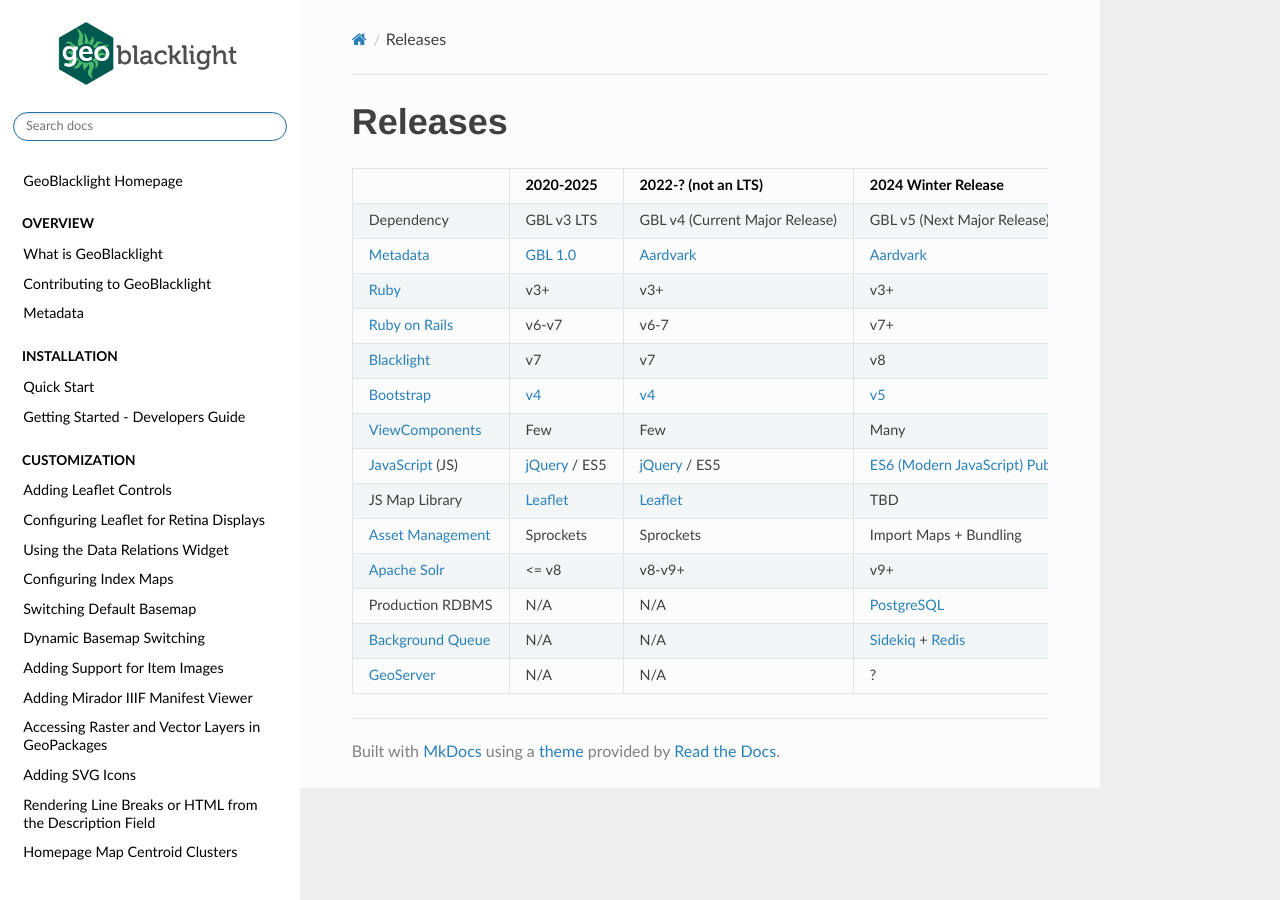
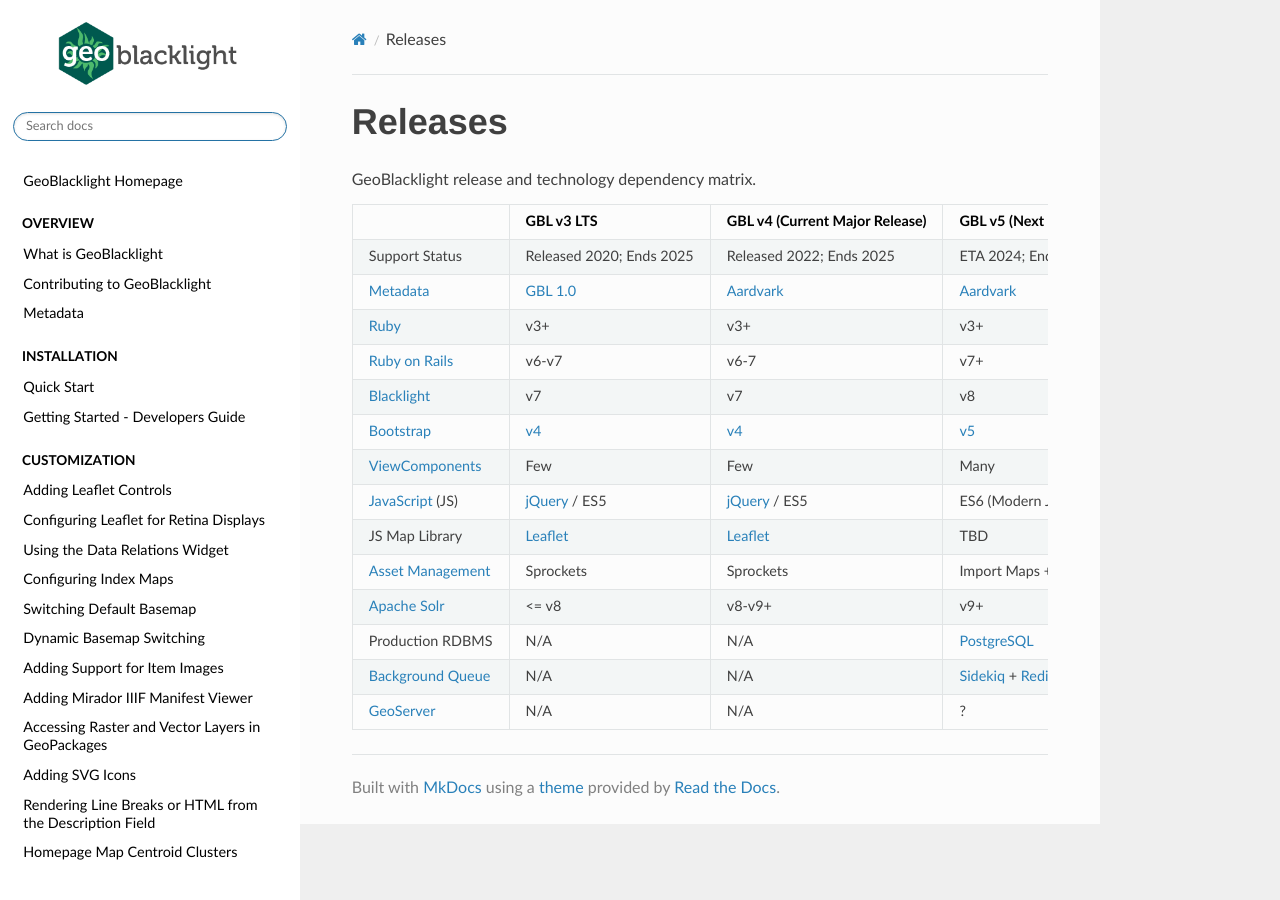
Before and after one commit to geoblacklight/docs-archive, an MkDocs documentation site: the page built from docs/overview/releases.md, in a window 1280 px wide. Built offline with MkDocs 1.6.1, drawn with Linux system fonts in a browser that asks for light colours; nearby versions of some CDN libraries.

Commit message:
Update releases.md
Table polish

```diff
--- a/docs/overview/releases.md
+++ b/docs/overview/releases.md
@@ -1,15 +1,17 @@
 # Releases
 
-|                                                                                                                                       | 2020-2025                                                             | 2022-? (not an LTS)                                                   | 2024 Winter Release                                                                          |
+GeoBlacklight release and technology dependency matrix.
+
+|                                                                                                                                       | GBL v3 LTS                                                            | GBL v4 (Current Major Release)                                        | GBL v5 (Next Major Release)                                                                  |
 | ------------------------------------------------------------------------------------------------------------------------------------- | --------------------------------------------------------------------- | --------------------------------------------------------------------- | -------------------------------------------------------------------------------------------- |
-| Dependency                                                                                                                            | GBL v3 LTS                                                            | GBL v4 (Current Major Release)                                        | GBL v5 (Next Major Release)                                                                  |
+| Support Status                                                                                                                        | Released 2020; Ends 2025                                              | Released 2022; Ends 2025                                              | ETA 2024; Ends 2028                                                                          |
 | [Metadata](https://opengeometadata.org/)                                                                                              | [GBL 1.0](https://opengeometadata.org/docs/gbl-1.0)                   | [Aardvark](https://opengeometadata.org/docs/ogm-aardvark)             | [Aardvark](https://opengeometadata.org/docs/ogm-aardvark)                                    |
 | [Ruby](https://www.ruby-lang.org/en/)                                                                                                 | v3+                                                                   | v3+                                                                   | v3+                                                                                          |
 | [Ruby on Rails](https://rubyonrails.org/)                                                                                             | v6-v7                                                                 | v6-7                                                                  | v7+                                                                                          |
 | [Blacklight](http://projectblacklight.org/)                                                                                           | v7                                                                    | v7                                                                    | v8                                                                                           |
 | [Bootstrap](https://getbootstrap.com/)                                                                                                | [v4](https://getbootstrap.com/docs/4.6/getting-started/introduction/) | [v4](https://getbootstrap.com/docs/4.6/getting-started/introduction/) | [v5](https://getbootstrap.com/docs/5.3/getting-started/introduction/)                        |
 | [ViewComponents](https://viewcomponent.org/)                                                                                          | Few                                                                   | Few                                                                   | Many                                                                                         |
-| [](https://developer.mozilla.org/en-US/docs/Web/JavaScript)[JavaScript](https://developer.mozilla.org/en-US/docs/Web/JavaScript) (JS) | [](https://jquery.com/)[jQuery](https://jquery.com/) / ES5            | [](https://jquery.com/)[jQuery](https://jquery.com/) / ES5            | [ES6 (Modern JavaScript) Published to](https://www.npmjs.com/) [NPM](https://www.npmjs.com/) |
+| [](https://developer.mozilla.org/en-US/docs/Web/JavaScript)[JavaScript](https://developer.mozilla.org/en-US/docs/Web/JavaScript) (JS) | [](https://jquery.com/)[jQuery](https://jquery.com/) / ES5            | [](https://jquery.com/)[jQuery](https://jquery.com/) / ES5            | ES6 (Modern JavaScript) Published to [NPM](https://www.npmjs.com/)                           |
 | JS Map Library                                                                                                                        | [Leaflet](https://leafletjs.com/)                                     | [Leaflet](https://leafletjs.com/)                                     | TBD                                                                                          |
 | [Asset Management](https://guides.rubyonrails.org/asset_pipeline.html)                                                                | Sprockets                                                             | Sprockets                                                             | Import Maps + Bundling                                                                       |
 | [Apache Solr](https://solr.apache.org/)                                                                                               | <= v8                                                                 | v8-v9+                                                                | v9+                                                                                          |
```
